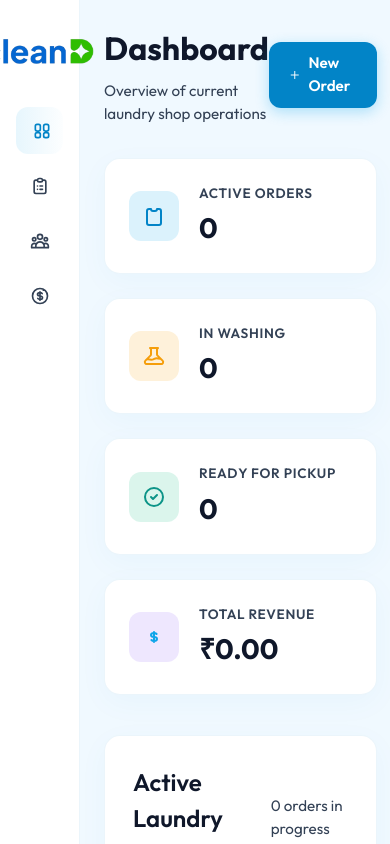
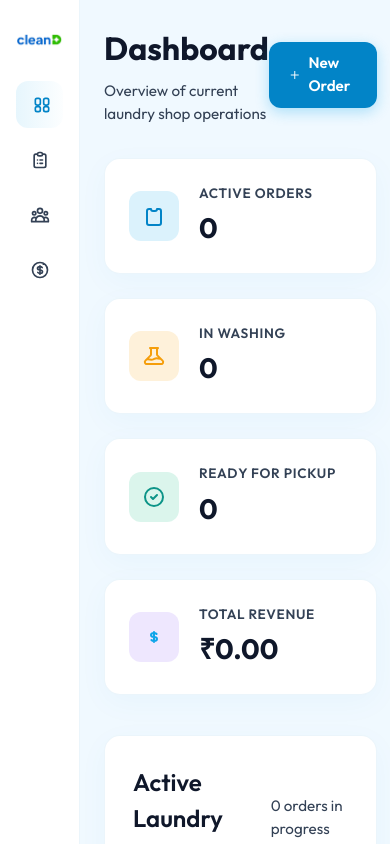
Before and after one commit to Sword-Saint69/Cleand-Laundry-Management, a Nuxt app: page / in a window 390 px wide. Shown: the top 844 px of the page. Built offline with nearby package versions, Linux system fonts and the light colour scheme.

Commit message:
improved logo alignment

```diff
--- a/app/assets/css/main.css
+++ b/app/assets/css/main.css
@@ -97,7 +97,8 @@ body {
 .brand {
   display: flex;
   align-items: center;
-  justify-content: center;
+  justify-content: flex-start;
+  padding-left: 1rem;
   margin-bottom: 3rem;
   width: 100%;
 }
@@ -540,7 +541,12 @@ input:focus, select:focus, textarea:focus {
   }
   .brand {
     justify-content: center;
+    padding-left: 0;
     margin-bottom: 2rem;
+  }
+  .brand-logo-img {
+    width: 48px;
+    max-height: 48px;
   }
   .nav-link span {
     display: none;
```
